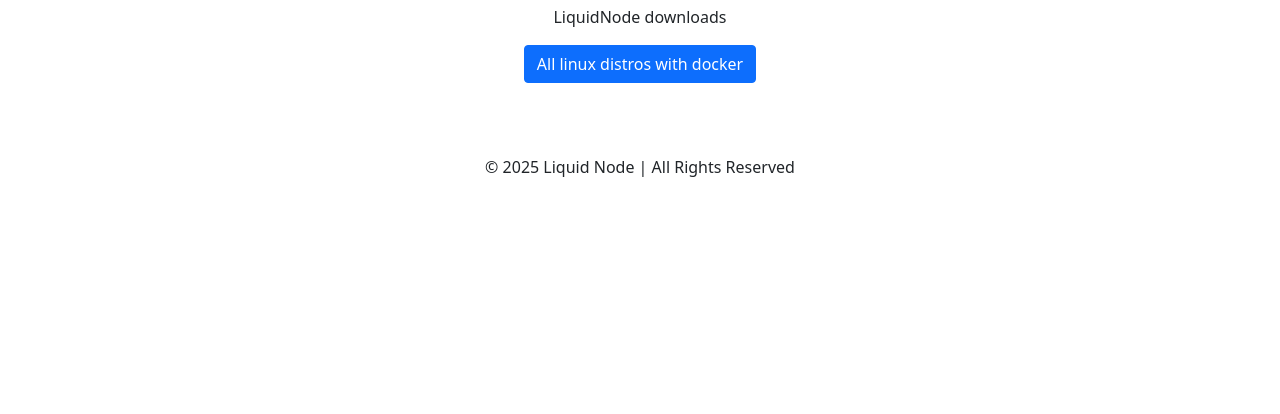
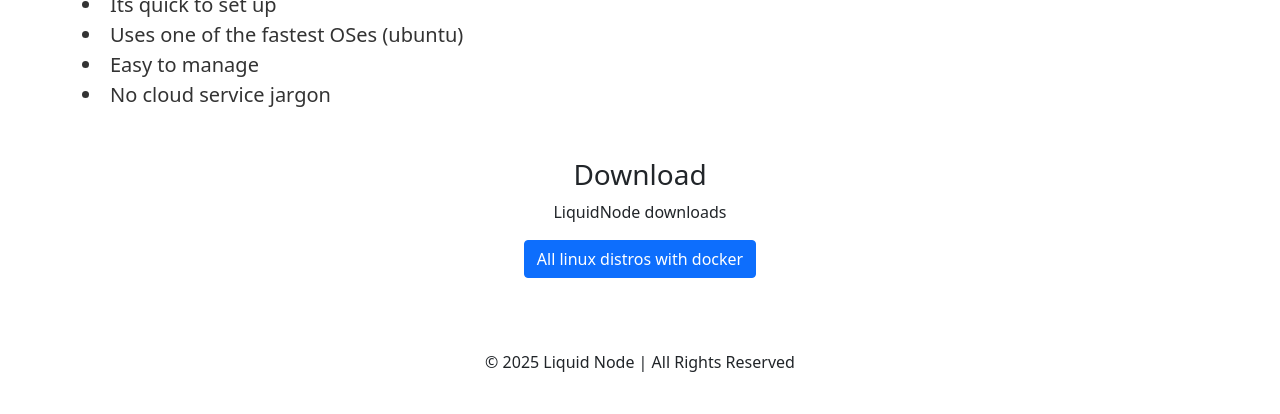
Before and after one commit to electric-otter/liquid-node, a plain HTML site: page index.html in a window 1280 px wide. Shown: the part 420-834 px from the top of the page. Before the commit the page ends 800 px from the top, so only its background shows below. Drawn offline with nearby package versions, Linux system fonts and the light colour scheme.

Commit message:
Update index.html

```diff
--- a/index.html
+++ b/index.html
@@ -27,7 +27,13 @@
             <p class="lead hero-text">We're excited to announce that our new website is live! 🚀</p>
             <p>Unfortunately, the .rf.gd webpage has been shut down for unknown reasons. This new site is now the official replacement, offering all the same features and more, while being new and updated!</p>
         </div>
-
+        <div>
+            <h1 class="display-4 hero-text">Why Liquid Node?</h1>
+            <li class="lead hero-text">Its quick to set up</li>
+            <li class="lead hero-text">Uses one of the fastest OSes (ubuntu)</li>
+            <li class="lead hero-text">Easy to manage</li>
+            <li class="lead hero-text">No cloud service jargon</li>
+        </div>
         <div class="text-center my-5">
             <h3>Download</h3>
             <p>LiquidNode downloads</p>
```
